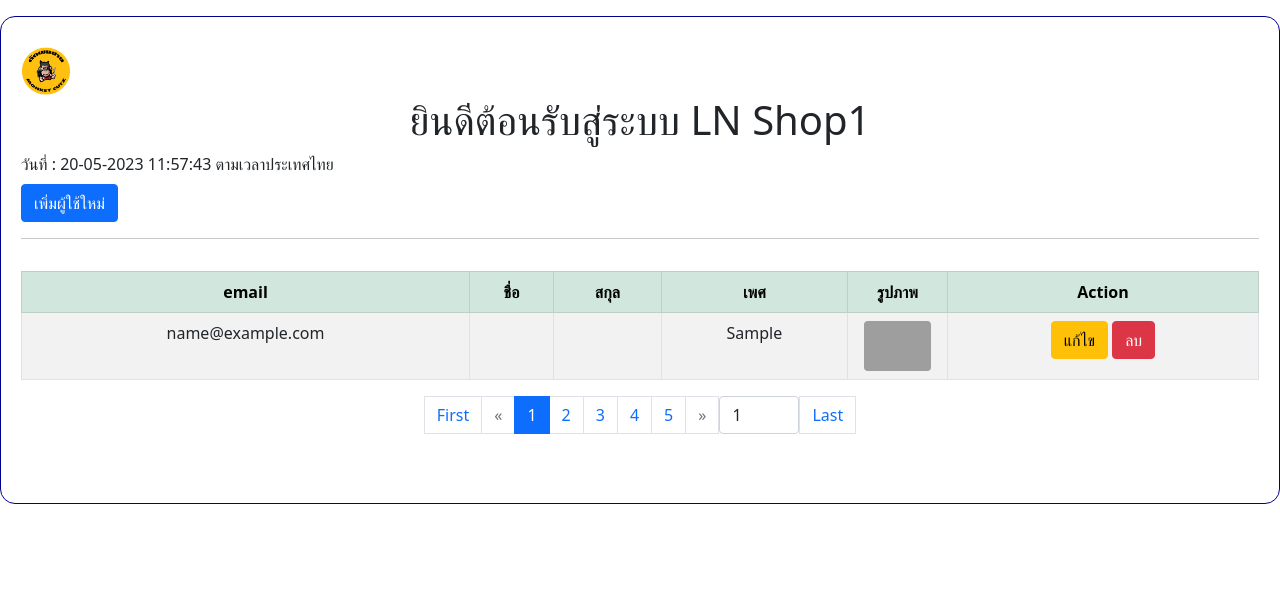
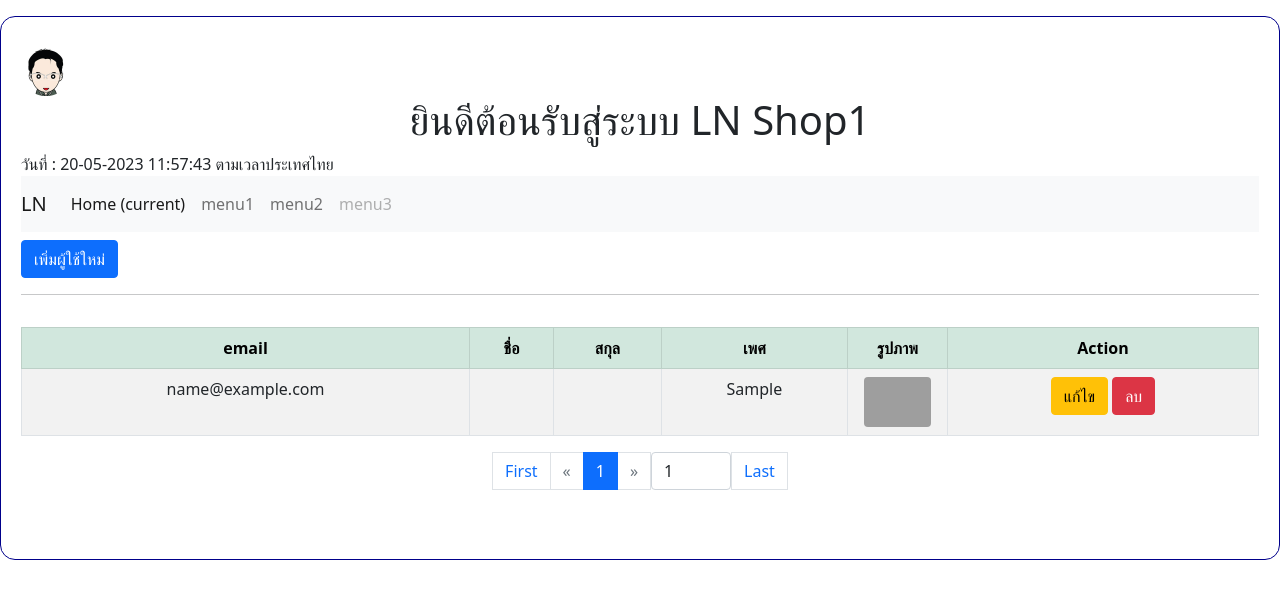
Before and after one commit to ppkln/LN_Shop1, a PHP site: page /LNshop1/ in a window 1280 px wide. Shown: the top 599 px of the page. Run offline with PHP 8.4, Linux system fonts and the light colour scheme; tables that the repository leaves empty or names only in its code hold one stand-in row (values such as "Sample post"); data that the repository does not hold is empty; grey boxes are pictures that could not be loaded.

Commit message:
เพิ่มคำสั่งnavbar แก้ไขกำหนดจำนวนหน้าที่แสดง

```diff
--- a/editUser.php
+++ b/editUser.php
@@ -96,7 +96,7 @@
     <meta charset="UTF-8">
     <meta http-equiv="X-UA-Compatible" content="IE=edge">
     <meta name="viewport" content="width=device-width, initial-scale=1.0">
-    <link rel="icon" type="image/jpg" href="http://localhost/LNshop1/imgGI/logoMKZ.jpg"><!-- ใส่ icon ที่หัวเว็บไซต์ -->
+    <link rel="icon" type="image/jpg" href="http://localhost/LNshop1/imgGI/logo-nueng1.png"><!-- ใส่ icon ที่หัวเว็บไซต์ -->
     <!-- คำสั่งที่ทำให้ใช้งาน bootstrap ได้ -->
     <link href="https://cdn.jsdelivr.net/npm/bootstrap@5.0.2/dist/css/bootstrap.min.css" rel="stylesheet" integrity="sha384-EVSTQN3/azprG1Anm3QDgpJLIm9Nao0Yz1ztcQTwFspd3yD65VohhpuuCOmLASjC" crossorigin="anonymous">
     <!-- คำสั่งที่ทำให้ใช้งาน modal ได้ -->
@@ -134,7 +134,7 @@
 <body>
 <div class="container mt-3 mb-3 border1">
     <div class="row mt-4">
-        <div class="col-sm"><a href="http://localhost/LNshop1/index.php"><img src="http://localhost/LNshop1/imgGI/logoMKZ.jpg" class="rounded" width="50px" height="50px" ></a></div>
+        <div class="col-sm"><a href="http://localhost/LNshop1/index.php"><img src="http://localhost/LNshop1/imgGI/logo-nueng1.png" class="rounded" width="50px" height="50px" ></a></div>
         <div class="col-lg-12">
             <div class="text-center">
                 <h1>ยินดีต้อนรับสู่ระบบ LN Shop1</h1>
--- a/index.php
+++ b/index.php
@@ -20,7 +20,7 @@
     <meta charset="UTF-8">
     <meta http-equiv="X-UA-Compatible" content="IE=edge">
     <meta name="viewport" content="width=device-width, initial-scale=1.0">
-    <link rel="icon" type="image/jpg" href="http://localhost/LNshop1/imgGI/logoMKZ.jpg"><!-- ใส่ icon ที่หัวเว็บไซต์ -->
+    <link rel="icon" type="image/jpg" href="http://localhost/LNshop1/imgGI/logo-nueng1.png"><!-- ใส่ icon ที่หัวเว็บไซต์ -->
     <!-- คำสั่งที่ทำให้ใช้งาน bootstrap ได้ -->
     <link href="https://cdn.jsdelivr.net/npm/bootstrap@5.0.2/dist/css/bootstrap.min.css" rel="stylesheet" integrity="sha384-EVSTQN3/azprG1Anm3QDgpJLIm9Nao0Yz1ztcQTwFspd3yD65VohhpuuCOmLASjC" crossorigin="anonymous">
     <!-- คำสั่งที่ทำให้ใช้งาน modal ได้ -->
@@ -34,7 +34,7 @@
         textarea:invalid { /* หากไม่ตรงตามเงื่อนไข minlenght และ required จะแสดงเส้นกรอบปะสีแดง */
             border: 2px dashed red;
         }
-        .border1{
+        .border1{ /* กำหนดความโค้งให้กรอบ*/
             border:1px solid #00008B;
             padding:5px 20px;
             background: #ffffff;
@@ -109,7 +109,7 @@
     <!-- Add New User Modal End -->
     <div class="container mt-3 mb-3 border1  ">
         <div class="row mt-4 ">
-            <div class="col-sm"><a href="http://localhost/LNshop1/index.php"><img src="http://localhost/LNshop1/imgGI/logoMKZ.jpg" class="rounded" width="50px" height="50px" ></a></div>
+            <div class="col-sm"><a href="https://lnshop1.000webhostapp.com/"><img src="https://lnshop1.000webhostapp.com/imgGI/logo-nueng1.png" class="rounded" width="50px" height="50px" ></a></div>
             <div class="col-lg-12">
                 <div class=" text-center">
                     <h1>ยินดีต้อนรับสู่ระบบ LN Shop1</h1>
@@ -119,6 +119,7 @@
                     echo "วันที่ : ";
                     $date = new DateTime("now", new DateTimeZone('Asia/Bangkok'));
                     echo $date->format("d-m-Y H:i:s") . " ตามเวลาประเทศไทย <br>";
+                    include "navbar.php";
                 ?>
             </div>
             </div>
@@ -188,12 +189,12 @@
                             }?>>
                                 <a class="page-link" href="?page=<?=$page-1; ?>" tabindex="-1" aria-label="previous" aria-disabled="true">&laquo;</a>
                             </li>
-                            <?php if($page <=5 && $page>0 && $page <=$totalPage){?>
-                                <?php for($i=1; $i<=5; $i++){?>
+                            <?php if($page <=10 && $page>0 && $page <=$totalPage){?>
+                                <?php for($i=1; $i<=$totalPage; $i++){?>
                                     <li <?php if($i==$page){ echo "class='page-item active'";}else{echo "class='page-item'";} ?> ><a class="page-link" href="?page=<?=$i; ?>"><?=$i ?></a></li>
                                 <?php }?>
                             <?php }elseif($page>0 && $page <=$totalPage){?>
-                                <?php for($i=0; $i<=4; $i++){
+                                <?php for($i=0; $i<=$totalPage-1; $i++){
                                     $i_page = $page+$i;
                                     if($i_page<=$totalPage){
                                     ?>
--- /dev/null
+++ b/navbar.php
@@ -0,0 +1,14 @@
+<nav class="navbar navbar-expand-lg navbar-light bg-light">
+  <a class="navbar-brand" href="#">LN</a>
+  <button class="navbar-toggler" type="button" data-toggle="collapse" data-target="#navbarNavAltMarkup" aria-controls="navbarNavAltMarkup" aria-expanded="false" aria-label="Toggle navigation">
+    <span class="navbar-toggler-icon"></span>
+  </button>
+  <div class="collapse navbar-collapse" id="navbarNavAltMarkup">
+    <div class="navbar-nav">
+      <a class="nav-item nav-link active" href="https://lnshop1.000webhostapp.com/">Home <span class="sr-only">(current)</span></a>
+      <a class="nav-item nav-link" href="#">menu1</a>
+      <a class="nav-item nav-link" href="#">menu2</a>
+      <a class="nav-item nav-link disabled" href="#">menu3</a>
+    </div>
+  </div>
+</nav>
```
Also changed, not shown: imgGI/logo-nueng1.png (added), imgGI/logoMKZ.jpg (deleted), uploads/userProfile/1725435042ppk.png (added), uploads/userProfile/1725435084ppk.png (added), uploads/userProfile/1725437538ppk.jpg (added).
